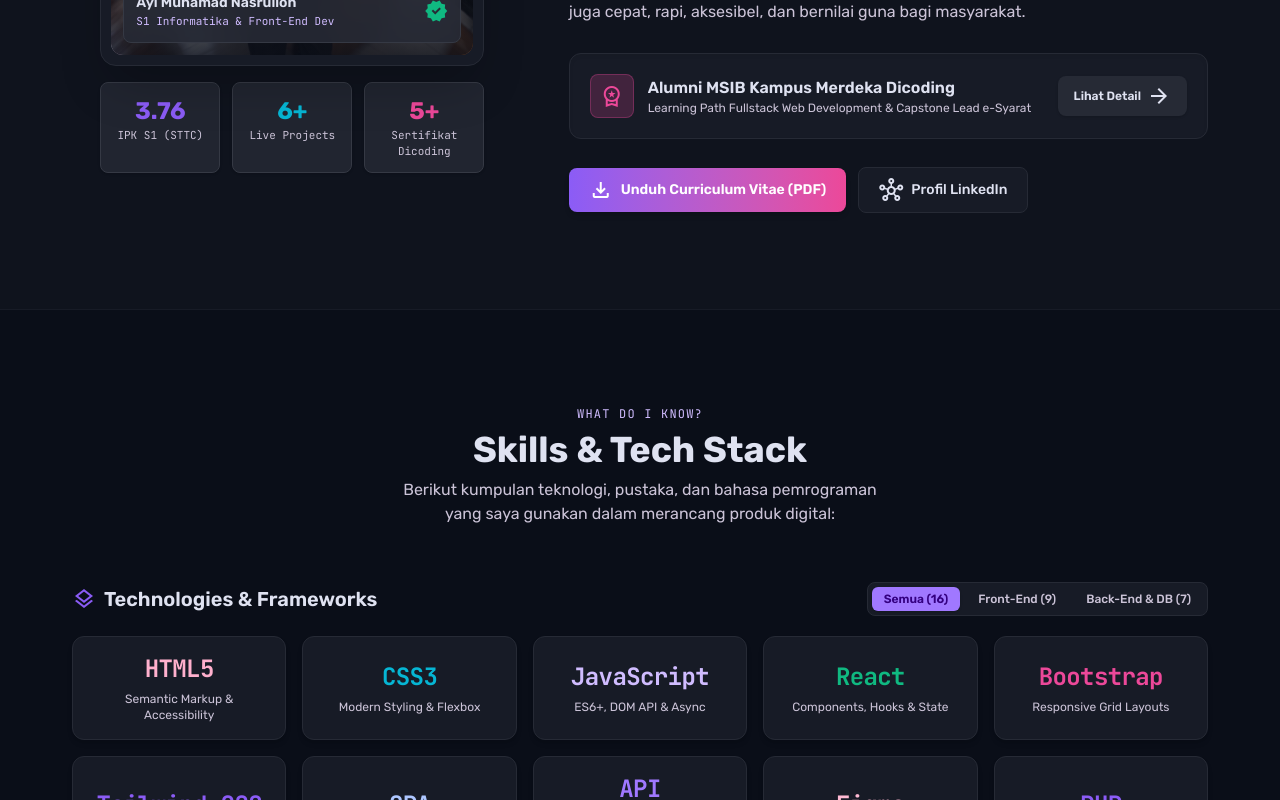
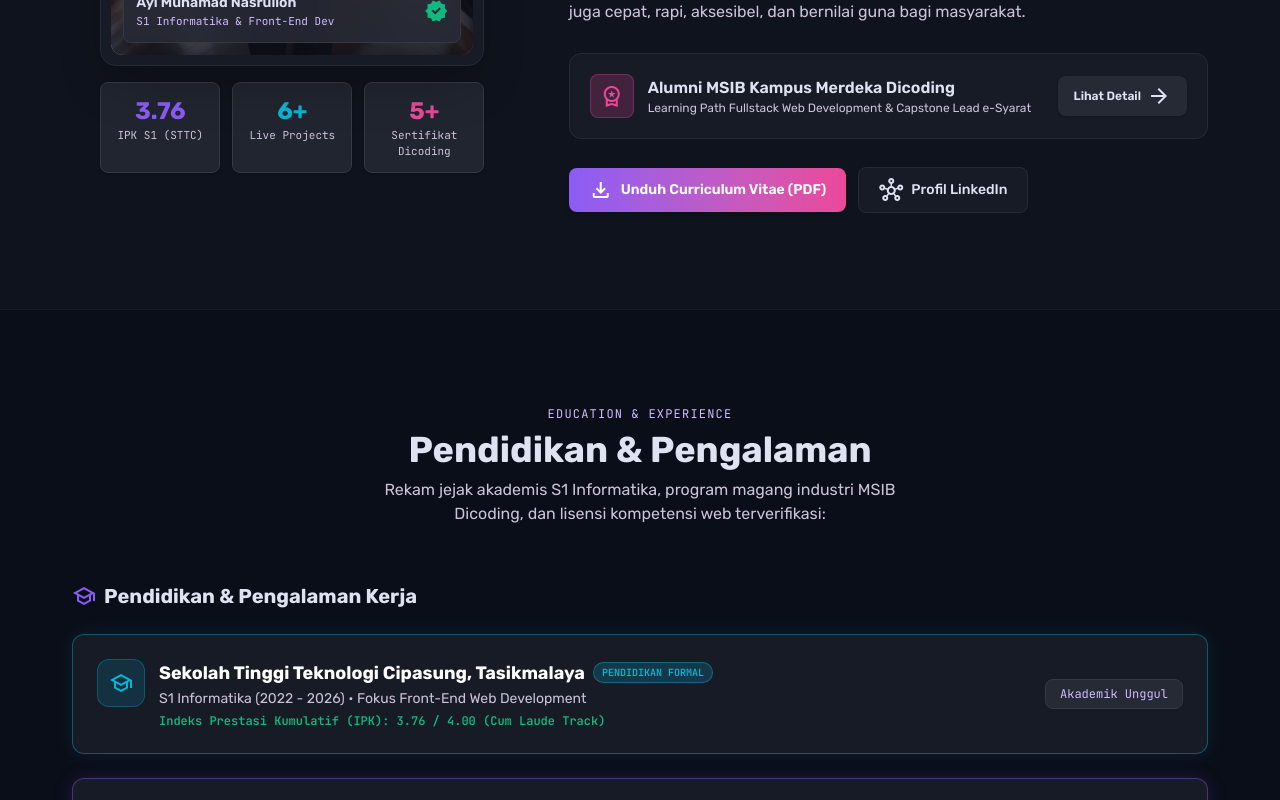
Before and after one commit to AyyMhmd/web-portofolio-new, a React (Vite) app: page / in a window 1280 px wide. Shown: the part 2000-2800 px from the top of the page. Built offline with nearby package versions, Linux system fonts and the light colour scheme.

Commit message:
refactor: reorder experience section and content
Moved the Experience section before Skills for better narrative flow and updated content to include educational background.

```diff
--- a/src/App.tsx
+++ b/src/App.tsx
@@ -15,7 +15,7 @@ export default function App() {
 
   useEffect(() => {
     const handleScroll = () => {
-      const sections = ['home', 'about', 'skills', 'projects', 'experience', 'contact'];
+      const sections = ['home', 'about', 'experience', 'skills', 'projects', 'contact'];
       const scrollPosition = window.scrollY + 250;
 
       for (const section of sections) {
@@ -51,14 +51,14 @@ export default function App() {
         {/* About Me Section */}
         <About />
 
+        {/* Pendidikan, Pengalaman & Sertifikasi Section */}
+        <Experience />
+
         {/* Skills & Tech Stack Section */}
         <Skills />
 
         {/* Featured Projects Section */}
         <Projects />
-
-        {/* Experience & Certifications (Dicoding MSIB & STTC) */}
-        <Experience />
 
         {/* Testimonials & Endorsements Section */}
         <Testimonials />
--- a/src/components/Experience.tsx
+++ b/src/components/Experience.tsx
@@ -8,24 +8,53 @@ export const Experience: React.FC = () => {
         {/* Section Header */}
         <div className="flex flex-col items-center text-center gap-2">
           <span className="font-mono text-xs uppercase tracking-widest text-[#d0bcff]">
-            Career &amp; Credentials
+            Education &amp; Experience
           </span>
           <h2 className="text-3xl sm:text-4xl font-bold text-[#dfe2f1]">
-            Pengalaman &amp; Sertifikasi
+            Pendidikan &amp; Pengalaman
           </h2>
           <p className="text-sm sm:text-base text-[#cbc3d7] max-w-lg">
-            Rekam jejak profesional, program magang MSIB, dan lisensi kompetensi web terverifikasi:
+            Rekam jejak akademis S1 Informatika, program magang industri MSIB Dicoding, dan lisensi kompetensi web terverifikasi:
           </p>
         </div>
 
-        {/* Experience Timeline */}
+        {/* Education & Experience Timeline */}
         <div className="flex flex-col gap-6">
           <div className="flex items-center gap-2">
-            <span className="material-symbols-outlined text-[#8B5CF6] text-[22px]">work_history</span>
-            <h3 className="text-xl font-bold text-[#dfe2f1]">Pengalaman Kerja &amp; Magang</h3>
+            <span className="material-symbols-outlined text-[#8B5CF6] text-[22px]">school</span>
+            <h3 className="text-xl font-bold text-[#dfe2f1]">Pendidikan &amp; Pengalaman Kerja</h3>
           </div>
 
           <div className="space-y-6">
+            {/* Education Card */}
+            <div className="bg-[#171b26] border border-[#06B6D4]/40 shadow-[0_0_20px_rgba(6,182,212,0.12)] rounded-xl p-6 flex flex-col sm:flex-row items-start sm:items-center justify-between gap-4">
+              <div className="flex items-start gap-3.5">
+                <div className="w-12 h-12 rounded-xl bg-[#06B6D4]/15 border border-[#06B6D4]/30 flex items-center justify-center text-[#06B6D4] flex-shrink-0">
+                  <span className="material-symbols-outlined text-[28px]">school</span>
+                </div>
+                <div>
+                  <div className="flex flex-wrap items-center gap-2">
+                    <h4 className="text-base sm:text-lg font-bold text-white">
+                      Sekolah Tinggi Teknologi Cipasung, Tasikmalaya
+                    </h4>
+                    <span className="px-2 py-0.5 rounded-full bg-[#06B6D4]/20 border border-[#06B6D4]/40 text-[#06B6D4] font-mono text-[10px] uppercase font-semibold">
+                      Pendidikan Formal
+                    </span>
+                  </div>
+                  <p className="text-xs sm:text-sm text-[#cbc3d7] mt-0.5">
+                    S1 Informatika (2022 - 2026) • Fokus Front-End Web Development
+                  </p>
+                  <p className="font-mono text-xs text-[#10B981] font-semibold mt-1">
+                    Indeks Prestasi Kumulatif (IPK): 3.76 / 4.00 (Cum Laude Track)
+                  </p>
+                </div>
+              </div>
+              <div className="px-3.5 py-1.5 rounded-lg bg-[#262a35] border border-[#353944] text-xs font-mono text-[#d0bcff] self-end sm:self-center">
+                Akademik Unggul
+              </div>
+            </div>
+
+            {/* Experience Cards */}
             {EXPERIENCES.map((exp, idx) => (
               <div
                 key={idx}
@@ -77,29 +106,6 @@ export const Experience: React.FC = () => {
                 </div>
               </div>
             ))}
-
-            {/* Education Card */}
-            <div className="bg-[#171b26] border border-[#262a35] rounded-xl p-6 flex flex-col sm:flex-row items-start sm:items-center justify-between gap-4">
-              <div className="flex items-start gap-3.5">
-                <div className="w-12 h-12 rounded-xl bg-[#06B6D4]/15 border border-[#06B6D4]/30 flex items-center justify-center text-[#06B6D4] flex-shrink-0">
-                  <span className="material-symbols-outlined text-[28px]">school</span>
-                </div>
-                <div>
-                  <h4 className="text-base sm:text-lg font-bold text-white">
-                    Sekolah Tinggi Teknologi Cipasung, Tasikmalaya
-                  </h4>
-                  <p className="text-xs sm:text-sm text-[#cbc3d7]">
-                    S1 Informatika (2022 - 2026) • Fokus Front-End Web Development
-                  </p>
-                  <p className="font-mono text-xs text-[#10B981] font-semibold mt-1">
-                    Indeks Prestasi Kumulatif (IPK): 3.76 / 4.00
-                  </p>
-                </div>
-              </div>
-              <div className="px-3.5 py-1.5 rounded-lg bg-[#262a35] border border-[#353944] text-xs font-mono text-[#d0bcff] self-end sm:self-center">
-                Akademik Unggul
-              </div>
-            </div>
           </div>
         </div>
 
--- a/src/components/Footer.tsx
+++ b/src/components/Footer.tsx
@@ -37,14 +37,14 @@ export const Footer: React.FC = () => {
           <a href="#about" className="hover:text-white transition-colors">
             About
           </a>
+          <a href="#experience" className="hover:text-white transition-colors">
+            Experience
+          </a>
           <a href="#skills" className="hover:text-white transition-colors">
             Skills
           </a>
           <a href="#projects" className="hover:text-white transition-colors">
             Projects
-          </a>
-          <a href="#experience" className="hover:text-white transition-colors">
-            Experience
           </a>
           <a href="#contact" className="hover:text-white transition-colors">
             Contact
--- a/src/components/Navbar.tsx
+++ b/src/components/Navbar.tsx
@@ -27,9 +27,9 @@ export const Navbar: React.FC<NavbarProps> = ({ activeSection }) => {
   const navLinks = [
     { label: 'Home', href: '#home', id: 'home' },
     { label: 'About', href: '#about', id: 'about' },
+    { label: 'Experience', href: '#experience', id: 'experience' },
     { label: 'Skills', href: '#skills', id: 'skills' },
     { label: 'Projects', href: '#projects', id: 'projects' },
-    { label: 'Experience', href: '#experience', id: 'experience' },
     { label: 'Contact', href: '#contact', id: 'contact' },
   ];
 
```
